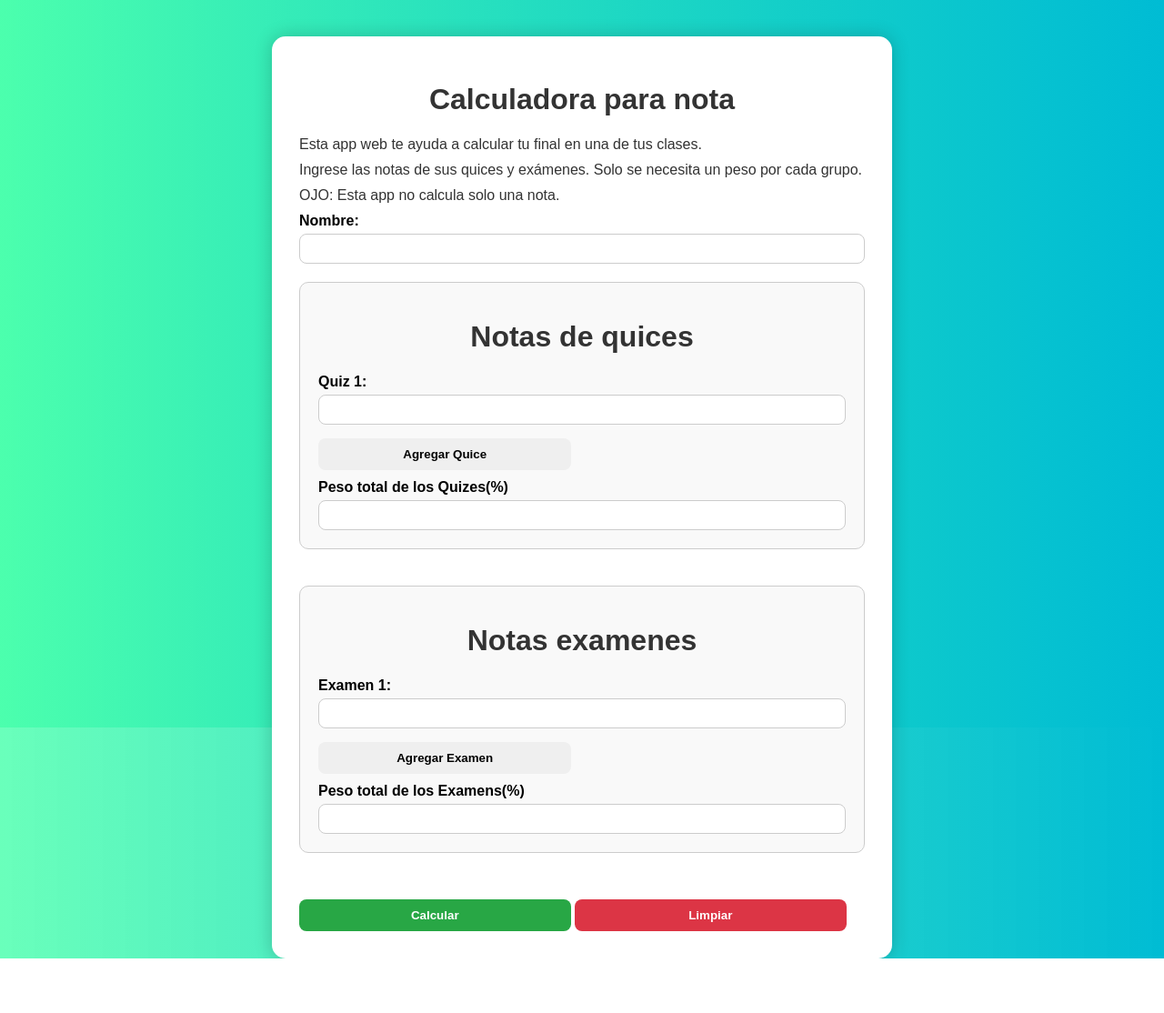
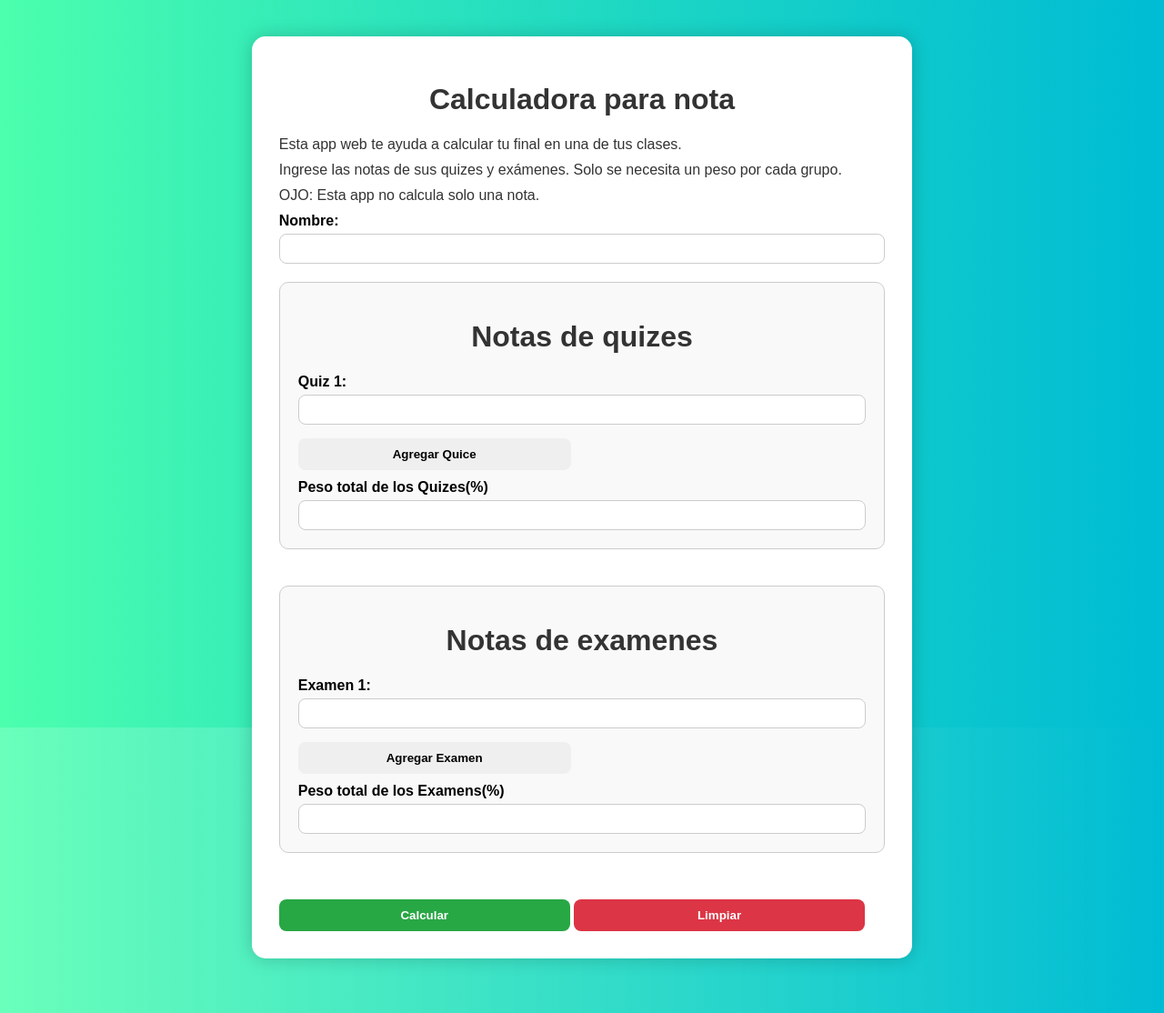
Before and after one commit to Eldomi05/web, a Flask app: page / in a window 1280 px wide. Shown: the whole page at 91% size. Before the commit the page ends 1054 px from the top, so only its background shows below. Run offline with Flask 3, Linux system fonts and the light colour scheme.

Commit message:
Arreglo para margen al final

```diff
--- a/app.py
+++ b/app.py
@@ -6,7 +6,7 @@
 
 @app.route('/calcular', methods=['POST'])
 def submit():
-    nombre = request.form.get('nombre')
+    nombre = request.form.get('nombre', "").strip() or "Estudiante"
     error = None
 
     try:
--- a/static/style.css
+++ b/static/style.css
@@ -28,6 +28,7 @@
     width: 100%;
     max-width: 950px;
     box-sizing: border-box;
+    margin-bottom: 60px;
 }
 @media screen and (max-width:600px){
     .form_box{
--- a/templates/index.html
+++ b/templates/index.html
@@ -11,7 +11,7 @@
         <div class="form_box">
             <h1>Calculadora para nota</h1>
             <p>Esta app web te ayuda a calcular tu final en una de tus clases.</p>
-            <p>Ingrese las notas de sus quices y exámenes. Solo se necesita un peso por cada grupo.</p>
+            <p>Ingrese las notas de sus quizes y exámenes. Solo se necesita un peso por cada grupo.</p>
             <p>OJO: Esta app no calcula solo una nota.</p>
 
             <form method="post" action="/calcular">
@@ -20,7 +20,7 @@
 
         <div class="notas-contenedor">
             <div class="grupo-notas">
-                <h1>Notas de quices</h1>
+                <h1>Notas de quizes</h1>
                 <div id="quices-contenedor"></div>
                 <button type="button" onclick="agregarQuiz()">Agregar Quice</button>
                 <label for="peso_quices">Peso total de los Quizes(%)</label>
@@ -28,7 +28,7 @@
             </div>
 
             <div class="grupo-notas">
-                <h1>Notas examenes</h1>
+                <h1>Notas de examenes</h1>
                 <div id="examenes-contenedor"></div>
                 <button type="button" onclick="agregarExamen()">Agregar Examen</button>
                 <label for="peso_examen">Peso total de los Examens(%)</label>
```
